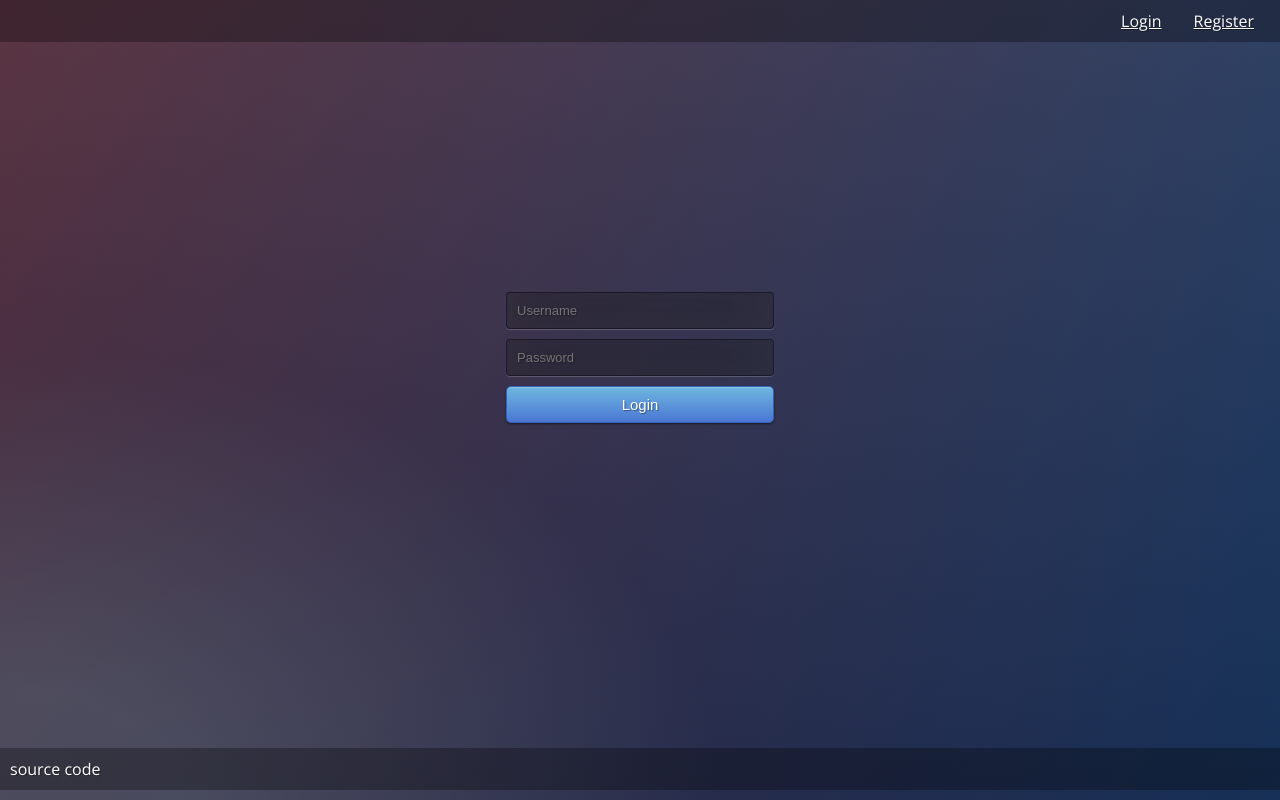
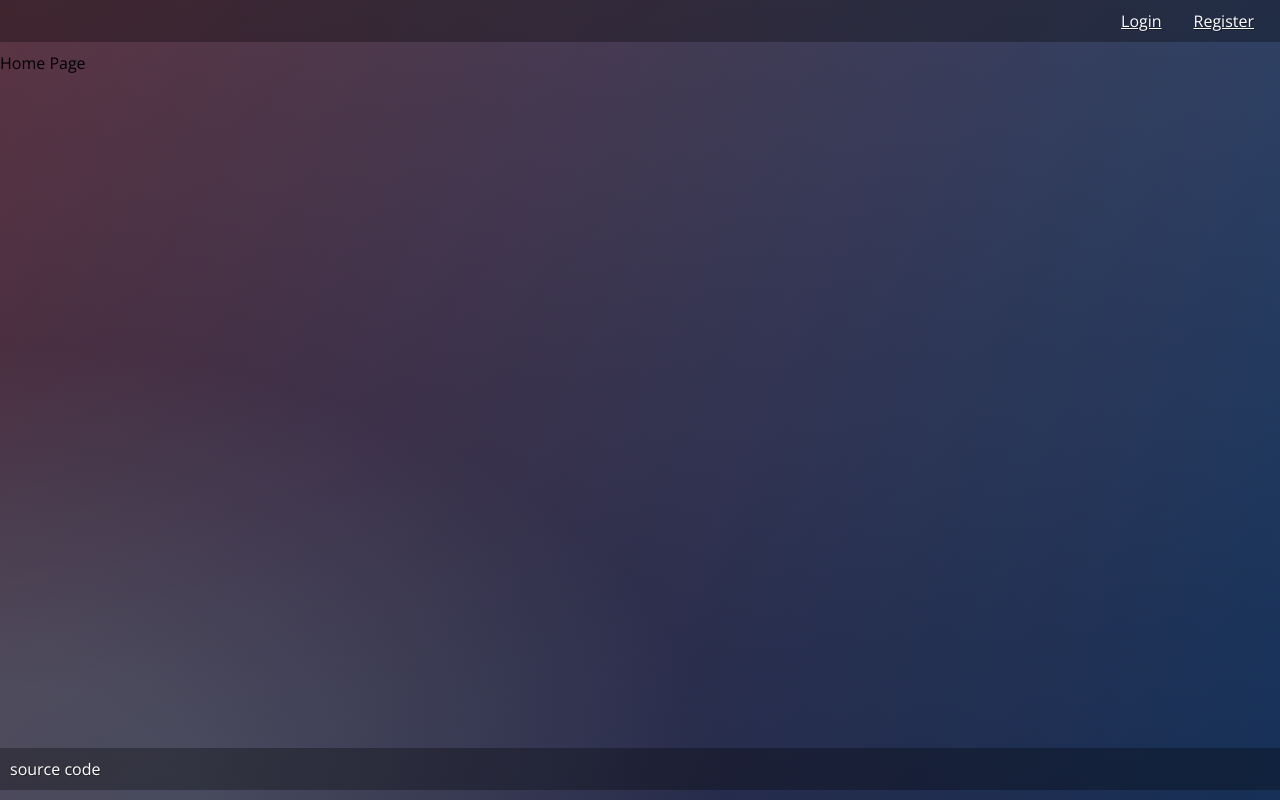
Before and after one commit to capytasks/capytasks-ui, a React (Create React App) app: page / in a window 1280 px wide. Built offline with nearby package versions, Linux system fonts and the light colour scheme.

Commit message:
fix: fix the routes logic

```diff
--- a/src/App.tsx
+++ b/src/App.tsx
@@ -1,22 +1,21 @@
 import React from 'react';
-import { BrowserRouter as Router, Routes, Route } from 'react-router-dom';
-import Header from './components/Header';
-import Footer from './components/Footer';
+import { BrowserRouter as Router, Routes, Route, BrowserRouter } from 'react-router-dom';
+import Layout from './components/Layout';
+import Home from './pages/Home';
 import Login from './pages/Login';
 import Registration from './pages/Registration';
 
 const App: React.FC = () => {
   return (
-    <Router>
-      <div className='app'>
-        <Header />
-        <Routes>
-          <Route path="/" element={<Login />} />
+<BrowserRouter>
+      <Routes>
+      <Route path="/" element={<Layout />}>
+          <Route path="/" element={<Home />} />
+          <Route path="/login" element={<Login />} />
           <Route path="/register" element={<Registration />} />
-        </Routes>
-        <Footer />
-      </div>
-    </Router>
+        </Route>
+    </Routes>
+  </BrowserRouter>
   );
 };
 
--- /dev/null
+++ b/src/components/Layout.tsx
@@ -0,0 +1,17 @@
+import React from "react"
+import { Outlet } from "react-router-dom"
+import Header from "./Header"
+import Footer from "./Footer"
+
+const Layout: React.FC = () => {
+    return (
+        <div className="app">
+            <Header />
+                <main>
+                    <Outlet />
+                </main>
+            <Footer />
+        </div>
+    )
+    }
+    export default Layout;
--- /dev/null
+++ b/src/pages/Home.tsx
@@ -0,0 +1,12 @@
+// pages/Login.tsx
+import React, { useState } from 'react';
+import '../App.css';
+
+const Home: React.FC = () => {
+return (
+    <div>
+        Home Page
+    </div>
+)
+}
+export default Home;
```
